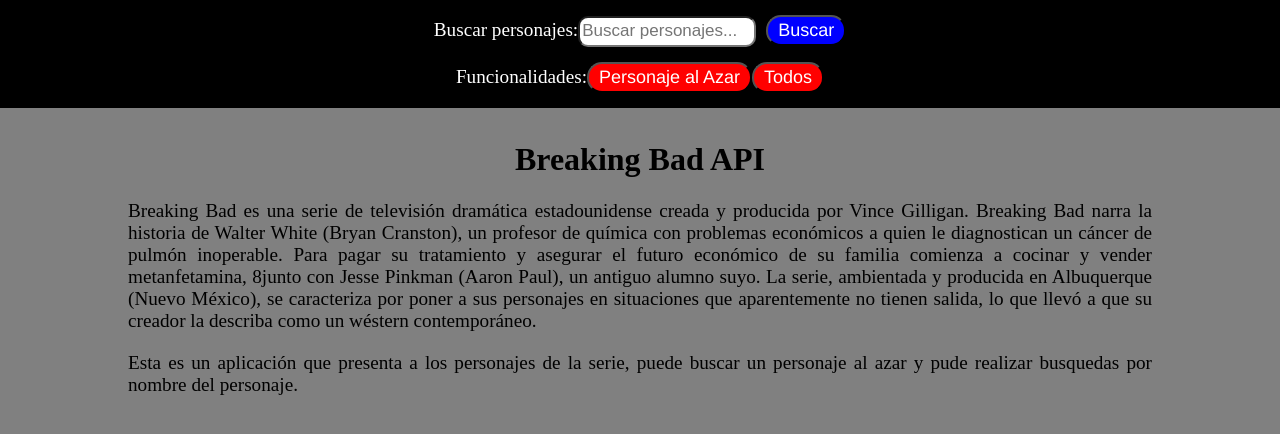
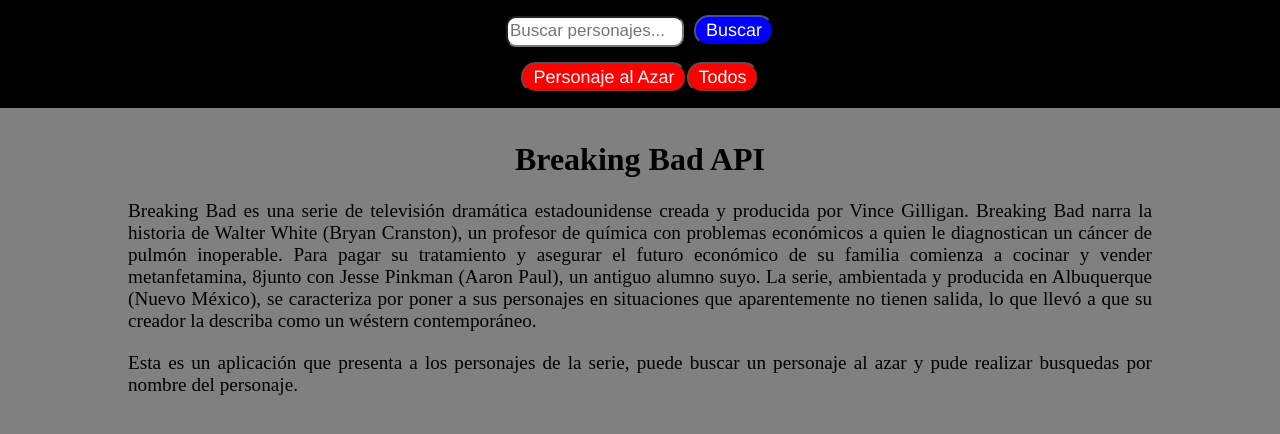
Before and after one commit to kwaale/BreakingBadApi, a plain HTML site: page docs/index.htm in a window 1280 px wide. Drawn offline with Linux system fonts and the light colour scheme; no server answers.

Commit message:
Correccion

```diff
--- a/docs/index.htm
+++ b/docs/index.htm
@@ -12,12 +12,11 @@
 <body>
     <nav>
         <div id='cont-input-superiores'>
-            Buscar personajes:
+
             <input id='input-buscar' type="text" placeholder="Buscar personajes...">
             <input id='btn-buscar' type="submit" value="Buscar">
         </div>
         <div id='cont-btn-superiores'>
-            <p>Funcionalidades:</p>
             <button id='btn-random' class='botones'>Personaje al Azar</button>
             <button id='btn-recargar' class='botones'>Todos</button>
         </div>
```
